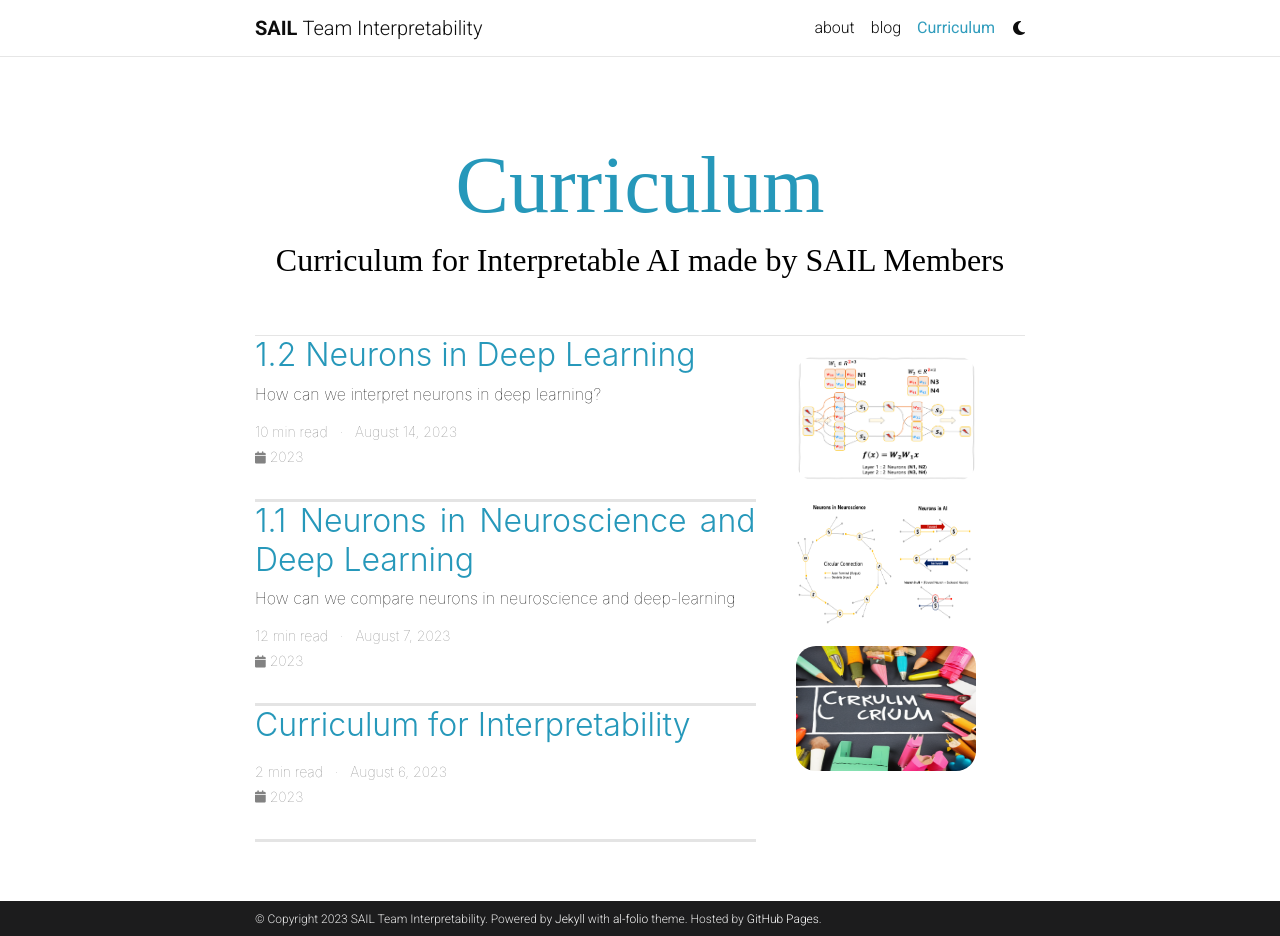
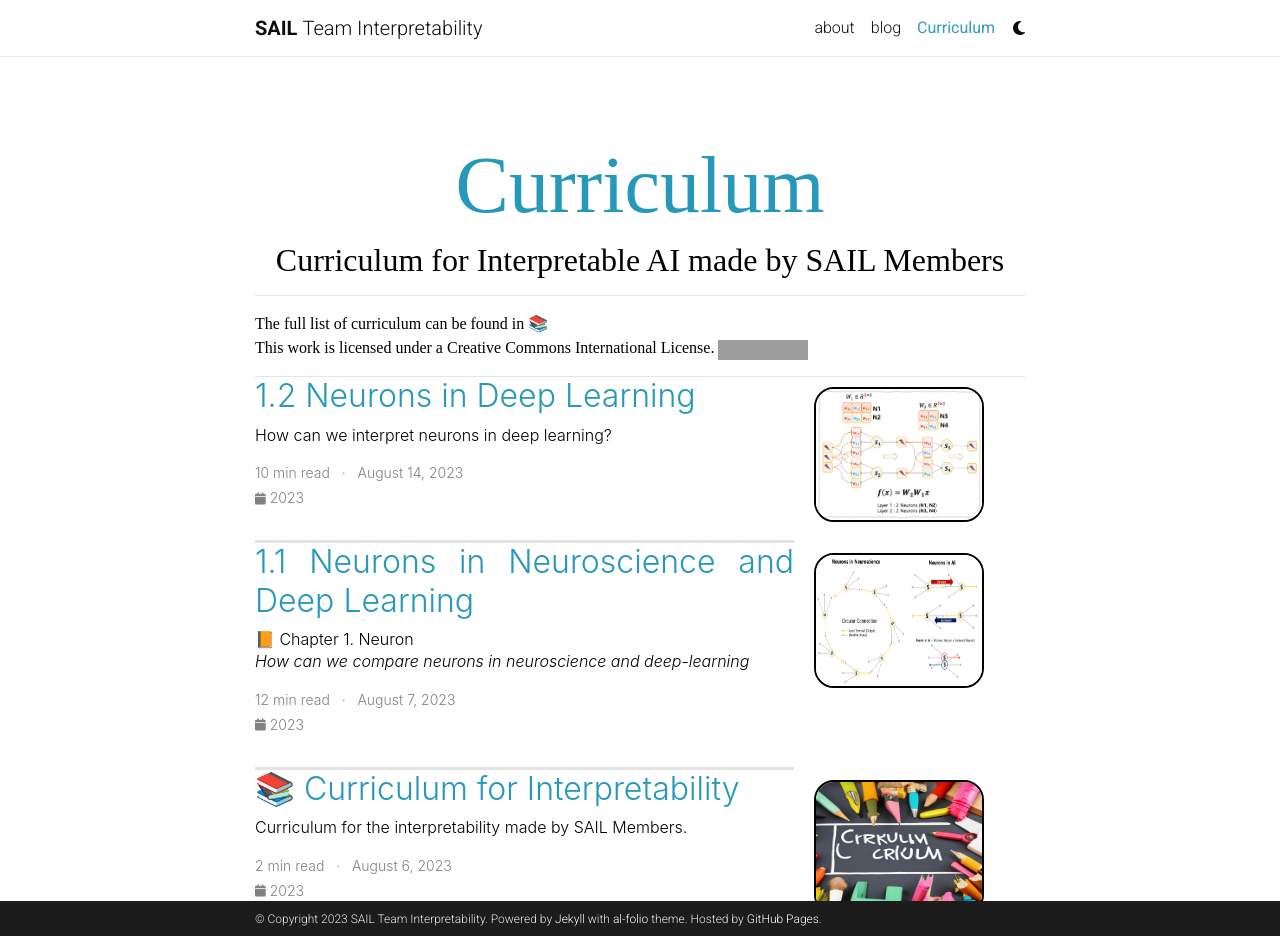
Before and after one commit to ojoo-J/team-interpret.github.io, a Jekyll site: the page built from _pages/curriculum.md, in a window 1280 px wide and 936 px high. Built offline with Jekyll 4.4.1, drawn with Linux system fonts in a browser that asks for light colours; comment, search, counter and statistics services are not loaded; a style sheet for code colours, icons or effects is not loaded; grey boxes are pictures that could not be loaded.

```diff
--- a/_curriculum/curriculum.md
+++ b/_curriculum/curriculum.md
@@ -15,9 +15,9 @@ giscus_comments: true
 disqus_comments: false
 date: 2023-08-06
 featured: true
-title: 'Curriculum for Interpretability'
+title: '📚 Curriculum for Interpretability'
+description: Curriculum for the interpretability made by SAIL Members.
 img : /assets/img/curriculum.png
-description: ''
 ---
 
 ### 1. Neurons
--- a/_pages/curriculum.md
+++ b/_pages/curriculum.md
@@ -8,9 +8,16 @@ nav: true
 
 
 <div class="post">
-  <div class="header-bar">
+  <div class="header-bar" style='padding-bottom:0px;'>
     <h1 style='font-family:"Fira Sans"'>{{ page.title }}</h1>
     <h2 style='font-family:"Fira Sans"'>{{ page.description }}</h2>
+    <hr>
+    <p style='font-family:"Fira Sans";text-align:left;'>
+      The full list of curriculum can be found in  <a href="https://team-interpret.github.io/curriculum/curriculum/"> 📚 </a>  <br>
+      This work is licensed under a Creative Commons International License.
+        <a rel="license" href="http://creativecommons.org/licenses/by-nc-sa/4.0/">
+      <img alt="Creative Commons License" style="border-width:0;text-align:center;" src="https://i.creativecommons.org/l/by-nc-sa/4.0/88x31.png" /></a>
+    </p>
   </div>
   <ul class="post-list">
     {%- assign sorted_pages = site.curriculum | sort: "date" %}
@@ -23,7 +30,7 @@ nav: true
     {% assign tags = post.tags | join: "" %}
     {% assign categories = post.categories | join: "" %}
 
-      <card class="column-first" style="border-bottom:#e4e4e4 solid; padding-left: 0px;" >
+    <div class="column-first" style="border-bottom:#e4e4e4 solid;  " >
       <h2>
         {% if post.redirect == blank %}
           <a class="post-title" href="{{ post.url | prepend: site.baseurl }}" style="text-decoration:none; font-size: 20px; color:#362f5b ">{{ post.title }}</a>
@@ -34,34 +41,33 @@ nav: true
       <p style="line-height: 140%;">{{ post.description }}</p>
       <p class="post-meta"> {{read_time}} min read &nbsp; &middot; &nbsp;
         {{ post.date | date: '%B %-d, %Y' }}
+        <p class="post-tags">
+          <a href="{{ year | prepend: '/blog/' | prepend: site.baseurl}}">
+            <i class="fas fa-calendar fa-sm"></i> {{ year }} </a>
 
-      <p class="post-tags">
-        <a href="{{ year | prepend: '/blog/' | prepend: site.baseurl}}">
-          <i class="fas fa-calendar fa-sm"></i> {{ year }} </a>
+            {% if tags != "" %}
+            &nbsp; &middot; &nbsp;
+              {% for tag in post.tags %}
 
-          {% if tags != "" %}
-          &nbsp; &middot; &nbsp;
-            {% for tag in post.tags %}
+                <i class="fas fa-hashtag fa-sm"></i> {{ tag }} &nbsp;
+                {% endfor %}
+            {% endif %}
 
-              <i class="fas fa-hashtag fa-sm"></i> {{ tag }} &nbsp;
-              {% endfor %}
-          {% endif %}
-
-          {% if categories != "" %}
-          &nbsp; &middot; &nbsp;
-            {% for category in post.categories %}
-            <a href="{{ category | prepend: '/blog/category/' | prepend: site.baseurl}}">
-              <i class="fas fa-tag fa-sm"></i> {{ category }}</a> &nbsp;
-              {% endfor %}
-          {% endif %}
+            {% if categories != "" %}
+            &nbsp; &middot; &nbsp;
+              {% for category in post.categories %}
+              <a href="{{ category | prepend: '/blog/category/' | prepend: site.baseurl}}">
+                <i class="fas fa-tag fa-sm"></i> {{ category }}</a> &nbsp;
+                {% endfor %}
+            {% endif %}
+        </p>
       </p>
-    </p>
-  </card>
-      <card class="column-second">
-      {% if post.img %}
-          <img src="{{ post.img }}" width="180px" height="125px" style="margin-top:20px;margin-left:40px;border-radius: 20px;">
-      {% endif %}
-      </card>
+    </div>
+      <div class="column-second">
+        {% if post.img %}
+            <img src="{{ post.img }}" width="170px" height="135px" style="margin-top:10px;margin-left:20px;border-radius: 20px;border:solid 2px;">
+        {% endif %}
+      </div>
     {% endfor %}
 
   </ul>
--- a/_sass/_base.scss
+++ b/_sass/_base.scss
@@ -1040,10 +1040,10 @@ nav[data-toggle="toc"] {
 .column-first {
   font-size: 16px;
   float: left;
-  width: 65%;
-  padding-left: 30px;
+  width: 70%;
+  // padding-left: 30px;
   text-align: justify;
-  font-weight: 100;
+  font-weight: 300;
   // font-family: Arial, Helvetica, sans-serif;
   font-family: -apple-system, BlinkMacSystemFont, "Segoe UI", Roboto, Oxygen, Ubuntu, Cantarell, "Fira Sans", "Droid Sans", "Helvetica Neue", Arial, sans-serif;
 
@@ -1053,5 +1053,14 @@ nav[data-toggle="toc"] {
 
 .column-second {
   // float: left;
-  width: 25%;
+  width: 30%;
+  float: left;
 }
+
+
+.center {
+  display: block;
+  margin-left: auto;
+  margin-right: auto;
+  // width: 50%;
+}
```
Also changed, not shown: other parts of _curriculum/curriculum.md (+1 -1 lines), _curriculum/1_neuron_comparison.md (+1 -1 lines), blog/index.html (+5 -5 lines), assets/img/creative-commons-license-share-alike-attribution-copyright.jpeg (added), assets/img/non-profit.png (added), assets/js/distillpub/template.v2.js.
